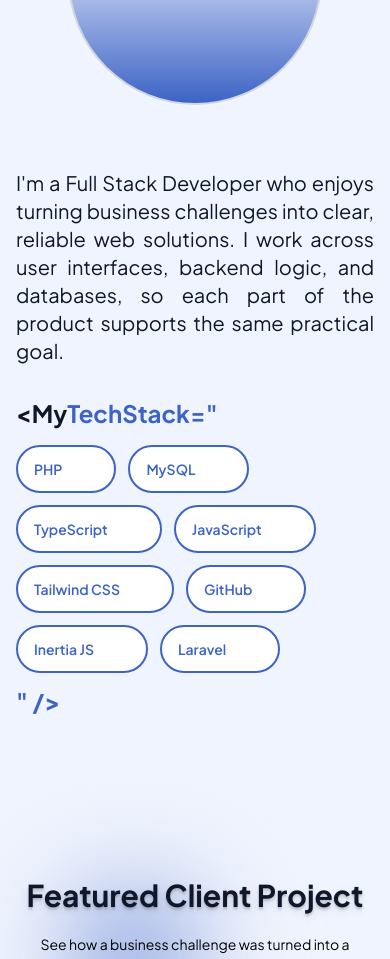
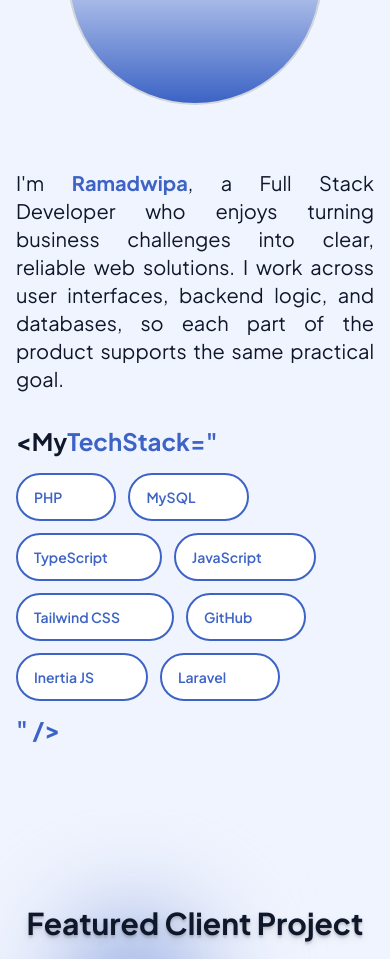
Before and after one commit to DwipaRaharja/ramadwipa-portofolio, a React (Vite) app: page / in a window 390 px wide. Shown: the part 2981-3940 px from the top of the page. Built offline with nearby package versions, Linux system fonts and the light colour scheme; some icons are missing.

Commit message:
feat: add AboutMe section and responsive Navbar component with mobile menu support

```diff
--- a/src/components/ui/Navbar.tsx
+++ b/src/components/ui/Navbar.tsx
@@ -75,23 +75,13 @@
               <li key={link.label}>
                 <MotionLink
                   to={link.href}
-                  initial="rest"
-                  whileHover="hover"
-                  animate="rest"
-                  className="hover:text-primary relative inline-block py-1 font-semibold transition-colors duration-300 focus-visible:ring"
+                  className="group hover:text-primary relative inline-block py-1 font-semibold transition-colors duration-300 focus-visible:ring"
                 >
                   {link.label}
 
-                  <motion.span
-                    variants={{
-                      rest: { scaleX: 0 },
-                      hover: { scaleX: 1 },
-                    }}
-                    transition={{
-                      duration: 0.25,
-                      ease: "easeOut",
-                    }}
-                    className="bg-primary absolute bottom-0 left-0 h-0.5 w-full origin-left"
+                  <span
+                    aria-hidden="true"
+                    className="bg-primary absolute bottom-0 left-0 h-0.5 w-full origin-left scale-x-0 transition-transform duration-300 ease-out group-hover:scale-x-100 group-focus-visible:scale-x-100"
                   />
                 </MotionLink>
               </li>
--- a/src/sections/AboutMe.tsx
+++ b/src/sections/AboutMe.tsx
@@ -19,7 +19,7 @@
               opacity: 1,
               scale: 1,
             }}
-            viewport={{ once: true, amount: 0.5 }}
+            viewport={{ once: true, amount: 0.3 }}
             transition={{
               type: "spring",
               stiffness: 180,
@@ -39,7 +39,7 @@
               opacity: 1,
               scale: 1,
             }}
-            viewport={{ once: true, amount: 0.5 }}
+            viewport={{ once: true, amount: 0.3 }}
             transition={{
               type: "spring",
               stiffness: 180,
@@ -59,7 +59,7 @@
               opacity: 1,
               scale: 1,
             }}
-            viewport={{ once: true, amount: 0.5 }}
+            viewport={{ once: true, amount: 0.3 }}
             transition={{
               type: "spring",
               stiffness: 180,
@@ -68,10 +68,12 @@
             }}
             className="text-justify text-xl"
           >
-            I&apos;m a Full Stack Developer who enjoys turning business
-            challenges into clear, reliable web solutions. I work across user
-            interfaces, backend logic, and databases, so each part of the
-            product supports the same practical goal.
+            I&apos;m{" "}
+            <strong className="text-primary font-bold">Ramadwipa</strong>, a
+            Full Stack Developer who enjoys turning business challenges into
+            clear, reliable web solutions. I work across user interfaces,
+            backend logic, and databases, so each part of the product supports
+            the same practical goal.
           </motion.p>
 
           {/* My tech stack */}
@@ -85,7 +87,7 @@
                 opacity: 1,
                 x: 0,
               }}
-              viewport={{ once: true, amount: 0.5 }}
+              viewport={{ once: true, amount: 0.3 }}
               transition={{
                 type: "spring",
                 stiffness: 180,
@@ -131,7 +133,7 @@
                 opacity: 1,
                 x: 0,
               }}
-              viewport={{ once: true, amount: 0.5 }}
+              viewport={{ once: true, amount: 0.3 }}
               transition={{
                 type: "spring",
                 stiffness: 180,
```
